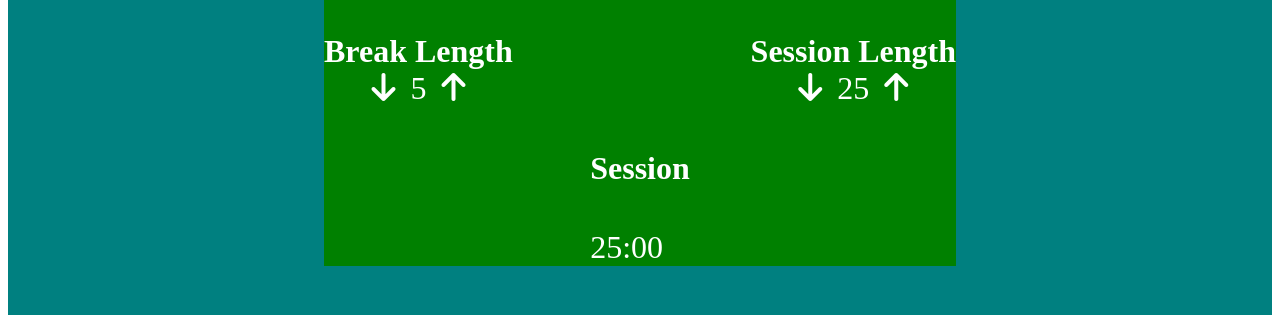
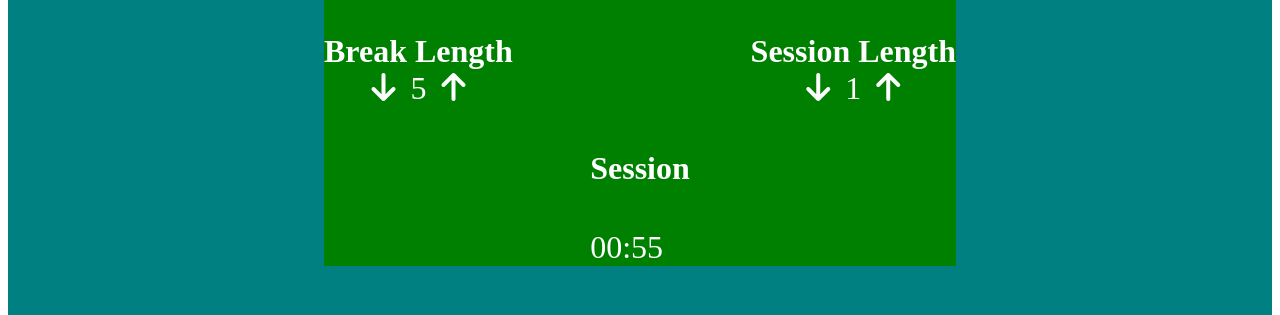
Before and after one commit to errami01/pomodoro-timer, a React (Create React App) app: page / in a window 1280 px wide. Shown: the part 338-653 px from the top of the page. Built offline with nearby package versions, Linux system fonts and the light colour scheme.

Commit message:
update timer on arrow click

```diff
--- a/src/App.js
+++ b/src/App.js
@@ -1,35 +1,66 @@
 import './App.css';
-import { useState, useEffect } from 'react';
+import { useState, useEffect, useRef} from 'react';
 import Params from './Params';
 
 function App() {
-const [sessionDuration, setSessionDuration] = useState(25)
+const [sessionDuration, setSessionDuration] = useState(1)
 const [breakDuration , setBreakDuration] = useState(5)
-function updateCounter(event, target){
-  // if(target === 'sessio')
-}
+const minutesElement = useRef()
+const secElement = useRef()
+const intervalId = useRef(null)
+const targetMilliSec = new Date().getTime()+(sessionDuration*60*1000)
+console.log(targetMilliSec)
+if(intervalId.current) clearInterval(intervalId.current)
+// function handleArrowClick(event, id, ){
+//   if(event.currentTarget.id === `${id}-decrement`  && counter >0) {
+//     clearInterval(intervalId)
+//     updateCounter(prev=> prev-1)
+//   }
+//   if(event.currentTarget.id === `${id}-increment` && counter <60) updateCounter(prev=> prev+1)
+// }
+ intervalId.current = setInterval(()=>{
+  const current = new Date().getTime()
+  const distance = targetMilliSec - current
+  if( distance <= 0) {
+    clearInterval(intervalId)
+    return
+  }
+  const minutes = Math.floor(distance/(1000*60))
+  const sec = Math.floor(distance%(1000*60)/1000)
+  minutesElement.current.innerHTML = minutes <10? `0${minutes}`: minutes
+  secElement.current.innerHTML = sec
+
+},1000)
 useEffect(()=>{
-  setInterval(()=>{
 
-  },1000)
-},[])
+},[sessionDuration])
   return (
     <div className="App">
       <h1 className="App-header">
       25 + 5 Clock
       </h1>
       <div className='app-params-container'>
-        <Params id="break" label="Break Length" counter={breakDuration} updateCounter={setBreakDuration}/>
-        <Params id="session" label="Session Length" counter={sessionDuration} updateCounter={setSessionDuration}/>
+        <Params
+          id="break"
+          label="Break Length"
+          counter={breakDuration}
+          updateCounter={setBreakDuration}
+          intervalId={intervalId}/>
+        <Params
+          id="session"
+          label="Session Length"
+          counter={sessionDuration}
+          intervalId={intervalId}
+          updateCounter={setSessionDuration}/>
       </div>
       <div className='timer-container'>
         <h4 id='timer-label' className='timer-label'>
           Session
         </h4>
         <div id="time-left">
-          <span className='minutes'>{sessionDuration <10? `0${sessionDuration}`: sessionDuration}</span>
+          <span className='minutes' ref={minutesElement}>{sessionDuration <10? `0${sessionDuration}`: sessionDuration}</span>
           :
-          <span className='seconds'>{'00'}</span>
+          <span className='seconds' ref={secElement}>{'00'}</span>
         </div>
       </div>
 
@@ -38,3 +69,13 @@ useEffect(()=>{
 }
 
 export default App;
+
+// const target= 9
+// let remainingTime = target*60
+// setInterval(()=>{
+//     remainingTime --
+//     const minutes = Math.floor(remainingTime/60);
+//     const sec = remainingTime%60
+//     console.log(`${minutes}:${sec}`)
+//     // console.log(`${minutes}:${sec}`)
+// }, 1000)
--- a/src/Params.js
+++ b/src/Params.js
@@ -1,6 +1,7 @@
 
-function Params({id, label, counter, updateCounter}){
+function Params({id, label, counter, updateCounter, intervalId}){
     function handleClick(event){
+        if( id ==='session') clearInterval(intervalId)
         if(event.currentTarget.id === `${id}-decrement`  && counter >0) {
             updateCounter(prev=> prev-1)
         }
@@ -23,13 +24,3 @@ function Params({id, label, counter, updateCounter}){
     )
 }
 export default Params
-
-// const targetMinutes= 60
-// const targetMilliSec = new Date().getTime()+(targetMinutes*60*1000)
-// setInterval(()=>{
-//     const current = new Date().getTime()
-//     const distance = targetMilliSec - current
-//     const minutes = Math.floor(distance/(1000*60))
-//     const sec = Math.floor(distance%(1000*60)/1000)
-//     // console.log(`${minutes}:${sec}`)
-// }, 1000)
```
